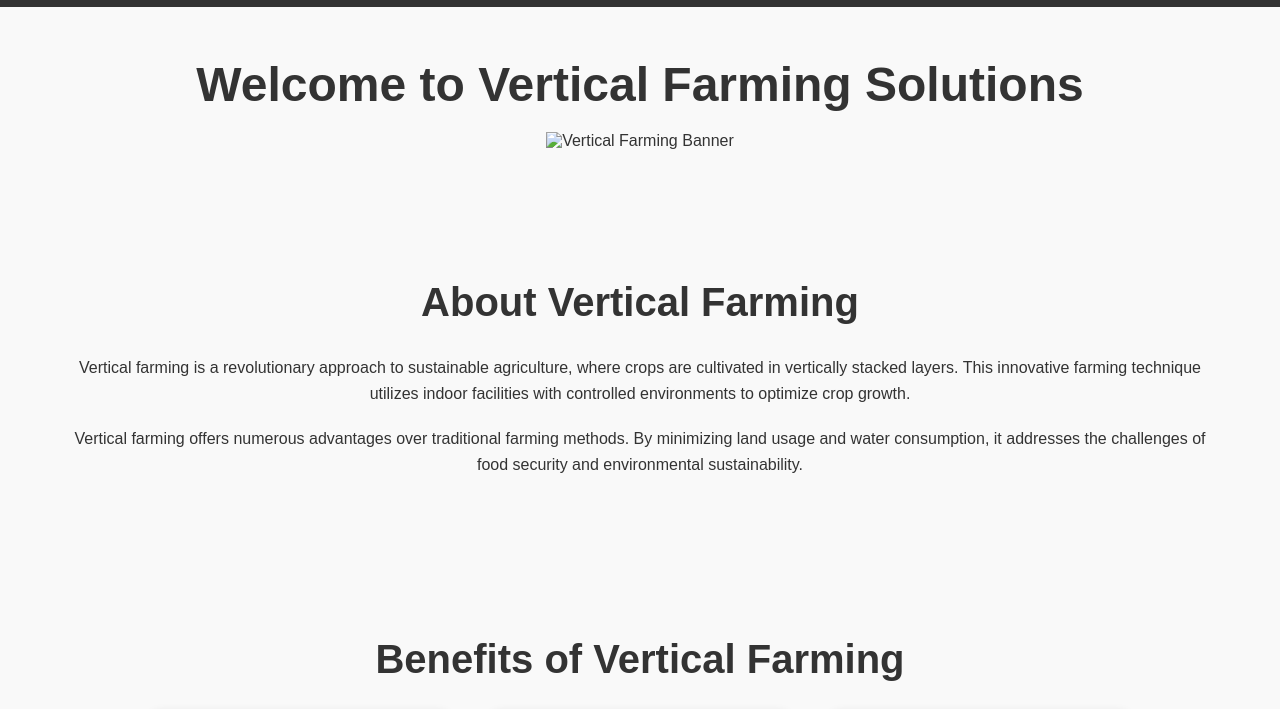
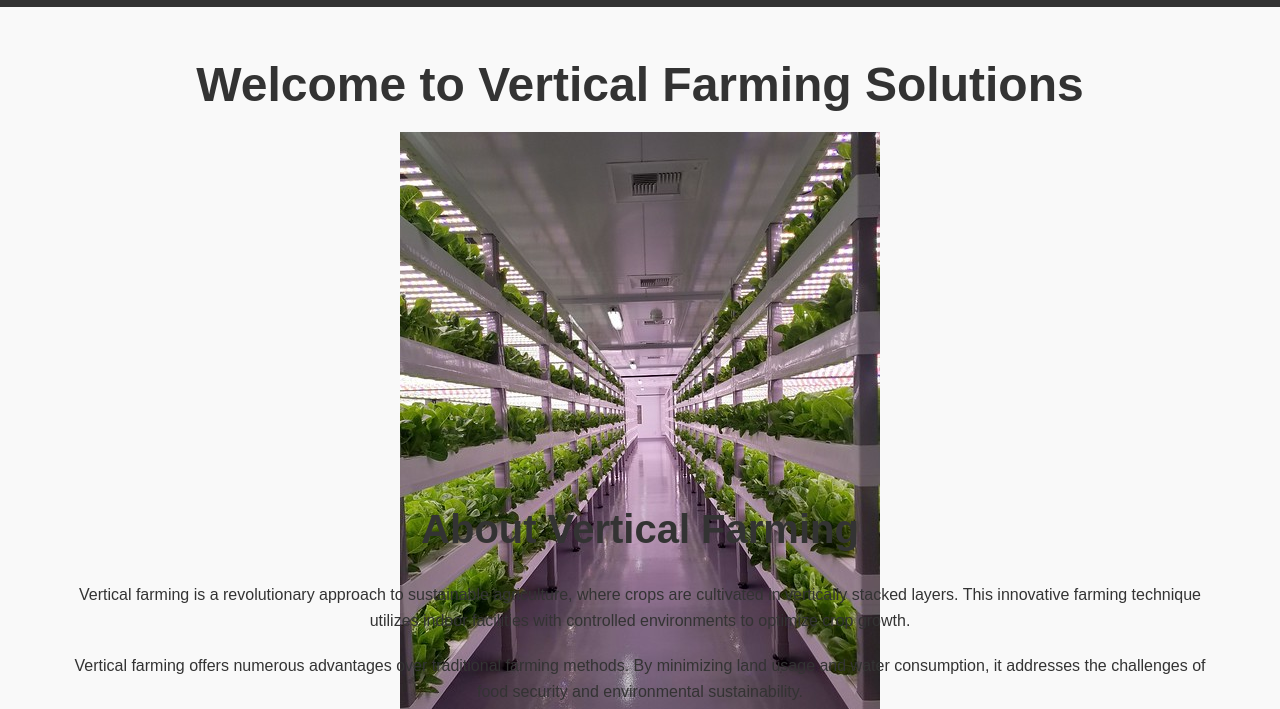
Before and after one commit to aliamaan126/Pavf_Web, a plain HTML site: page index.html in a window 1280 px wide. Shown: the part 57-766 px from the top of the page. Drawn offline with Linux system fonts and the light colour scheme; files whose address does not match are found by name.

Commit message:
design major change

```diff
--- a/index.html
+++ b/index.html
@@ -32,8 +32,20 @@
     <!-- Header with Banner Image -->
     <header id="home">
         <h1>Welcome to Vertical Farming Solutions</h1>
-        <img src="/image3.jpg" alt="Vertical Farming Banner">
+        <img src="/assets/image1.jpg" alt="Vertical Farming Banner">
     </header>
+<!--
+    <header id="home">
+        <h1>Welcome to Vertical Farming Solutions</h1>
+        <video autoplay muted loop poster="/assets/image1.jpg" id="bg-video">
+            <source src="/assets/invideo-ai-1080 Reviving Green_ The Vertical Farming Rev 2024-04-06 (1).mp4"> -->
+            <!-- Add additional source elements for other video formats if needed -->
+
+            <!-- Your browser does not support the video tag.
+        </video> -->
+
+    </header>
+
 
     <!-- About Section -->
     <section id="about">
--- a/style.css
+++ b/style.css
@@ -24,6 +24,7 @@ body {
     z-index: 999;
 
 }
+
 
 /* Adjustments for padding or margin may be necessary to avoid content being overlapped */
 
@@ -148,12 +149,22 @@ header h1 {
     margin-bottom: 20px;
 }
 
+#bg-video {
+
+   height: 300px;
+width: auto;
+}
+
+#home {
+    height: 400px;
+}
+
 #about,
 #benefits,
 #techniques,
 #cards,
 #contact {
-    padding: 80px 0;
+    padding:100px 0;
     text-align: center;
 }
 /* about card  design*/
@@ -487,6 +498,8 @@ footer p {
         font-size: 2em; /* Decrease font size for smaller screens */
     }
 
+
+
     /* Adjustments for sections */
     #about,
     #benefits,
```
Also changed, not shown: assets/image2.jpg (deleted).
